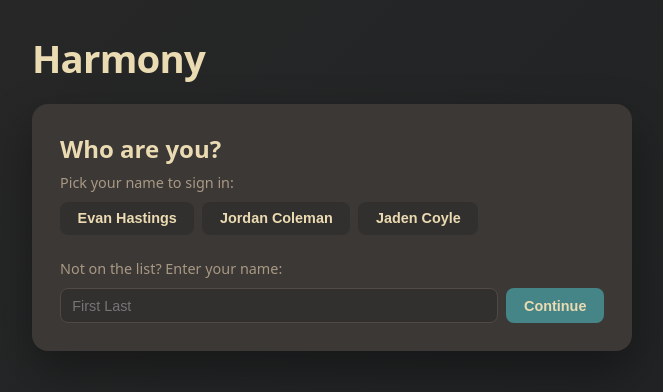
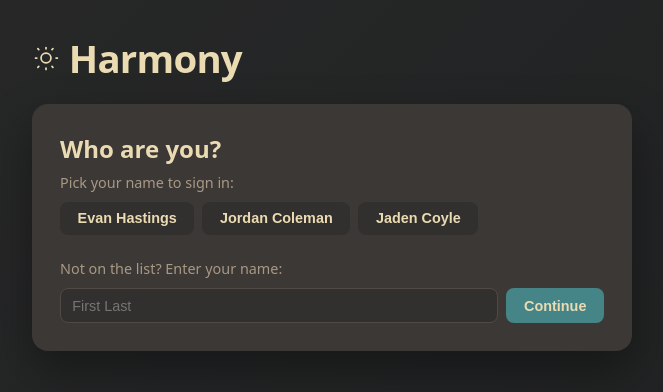
Before and after one commit to jcolema9/p2p-voip, a React (Create React App) app in the folder client/: page / in a window 1280 px wide. Shown: the top 392 px of the page, without its empty margins (308-971 px from the left). Built offline with nearby package versions, Linux system fonts and the light colour scheme; no server answers.

Commit message:
Add Harmony sun branding
Add the sun icon to the Harmony header and browser tab, and keep the status badges aligned on the right.

```diff
--- a/client/public/index.html
+++ b/client/public/index.html
@@ -2,7 +2,7 @@
 <html lang="en">
   <head>
     <meta charset="utf-8" />
-    <link rel="icon" href="%PUBLIC_URL%/favicon.ico" />
+    <link rel="icon" type="image/svg+xml" href="%PUBLIC_URL%/sun.svg" />
     <meta name="viewport" content="width=device-width, initial-scale=1" />
     <meta name="theme-color" content="#000000" />
     <meta
--- a/client/src/App.css
+++ b/client/src/App.css
@@ -41,10 +41,22 @@ body {
   margin-bottom: 1.25rem;
 }
 
+.App-brand {
+  display: flex;
+  align-items: center;
+  gap: 0.55rem;
+}
+
+.App-statuses {
+  display: flex;
+  align-items: center;
+  gap: 0.5rem;
+}
+
 .App-header-bar h1 {
   color: var(--text);
   font-size: 2.4rem;
-  margin: 0 auto 0 0;
+  margin: 0;
   letter-spacing: -0.02em;
 }
 
--- a/client/src/App.js
+++ b/client/src/App.js
@@ -5,6 +5,7 @@ import SignOn, { getSavedIdentity } from './components/SignOn';
 import Sidebar from './components/Sidebar';
 import Chat from './components/Chat';
 import Call from './components/Call';
+import { SunIcon } from './components/icons';
 
 function App() {
   const [identity, setIdentity] = useState(getSavedIdentity());
@@ -26,7 +27,10 @@ function App() {
     return (
       <div className="App">
         <header className="App-header-bar">
-          <h1>Harmony</h1>
+          <div className="App-brand">
+            <SunIcon />
+            <h1>Harmony</h1>
+          </div>
         </header>
         <main className="App-main">
           <SignOn onSignIn={setIdentity} />
@@ -48,9 +52,14 @@ function App() {
   return (
     <div className="App App--with-sidebar">
       <header className="App-header-bar">
-        <h1>Harmony</h1>
-        <span className="status status--signed-in">{identity.name}</span>
-        <span className={`status status--${status}`}>{status}</span>
+        <div className="App-brand">
+          <SunIcon />
+          <h1>Harmony</h1>
+        </div>
+        <div className="App-statuses">
+          <span className="status status--signed-in">{identity.name}</span>
+          <span className={`status status--${status}`}>{status}</span>
+        </div>
       </header>
 
       {errorMessage && <div className="error-banner">{errorMessage}</div>}
--- a/client/src/components/icons.jsx
+++ b/client/src/components/icons.jsx
@@ -14,3 +14,11 @@ export function MessageIcon() {
     </svg>
   );
 }
+
+export function SunIcon() {
+  return (
+    <svg width="28" height="28" viewBox="0 0 24 24" fill="currentColor" aria-hidden="true">
+      <path d="M12 2.25a.75.75 0 0 1 .75.75v1.1a.75.75 0 0 1-1.5 0V3a.75.75 0 0 1 .75-.75ZM12 7a5 5 0 1 0 0 10 5 5 0 0 0 0-10Zm0 1.5a3.5 3.5 0 1 1 0 7 3.5 3.5 0 0 1 0-7ZM4.48 3.42a.75.75 0 0 1 1.06 0l.78.78a.75.75 0 1 1-1.06 1.06l-.78-.78a.75.75 0 0 1 0-1.06Zm13.98 0a.75.75 0 0 1 0 1.06l-.78.78a.75.75 0 1 1-1.06-1.06l.78-.78a.75.75 0 0 1 1.06 0ZM2.25 12a.75.75 0 0 1 .75-.75h1.1a.75.75 0 0 1 0 1.5H3a.75.75 0 0 1-.75-.75Zm17.65 0a.75.75 0 0 1 .75-.75h1.1a.75.75 0 0 1 0 1.5h-1.1a.75.75 0 0 1-.75-.75ZM4.48 20.58a.75.75 0 0 1 0-1.06l.78-.78a.75.75 0 1 1 1.06 1.06l-.78.78a.75.75 0 0 1-1.06 0Zm13.98 0a.75.75 0 0 1-1.06 0l-.78-.78a.75.75 0 1 1 1.06-1.06l.78.78a.75.75 0 0 1 0 1.06ZM12 19.9a.75.75 0 0 1 .75.75v1.1a.75.75 0 0 1-1.5 0v-1.1a.75.75 0 0 1 .75-.75Z" />
+    </svg>
+  );
+}
```
Also changed, not shown: client/public/manifest.json, client/public/sun.svg (added).
